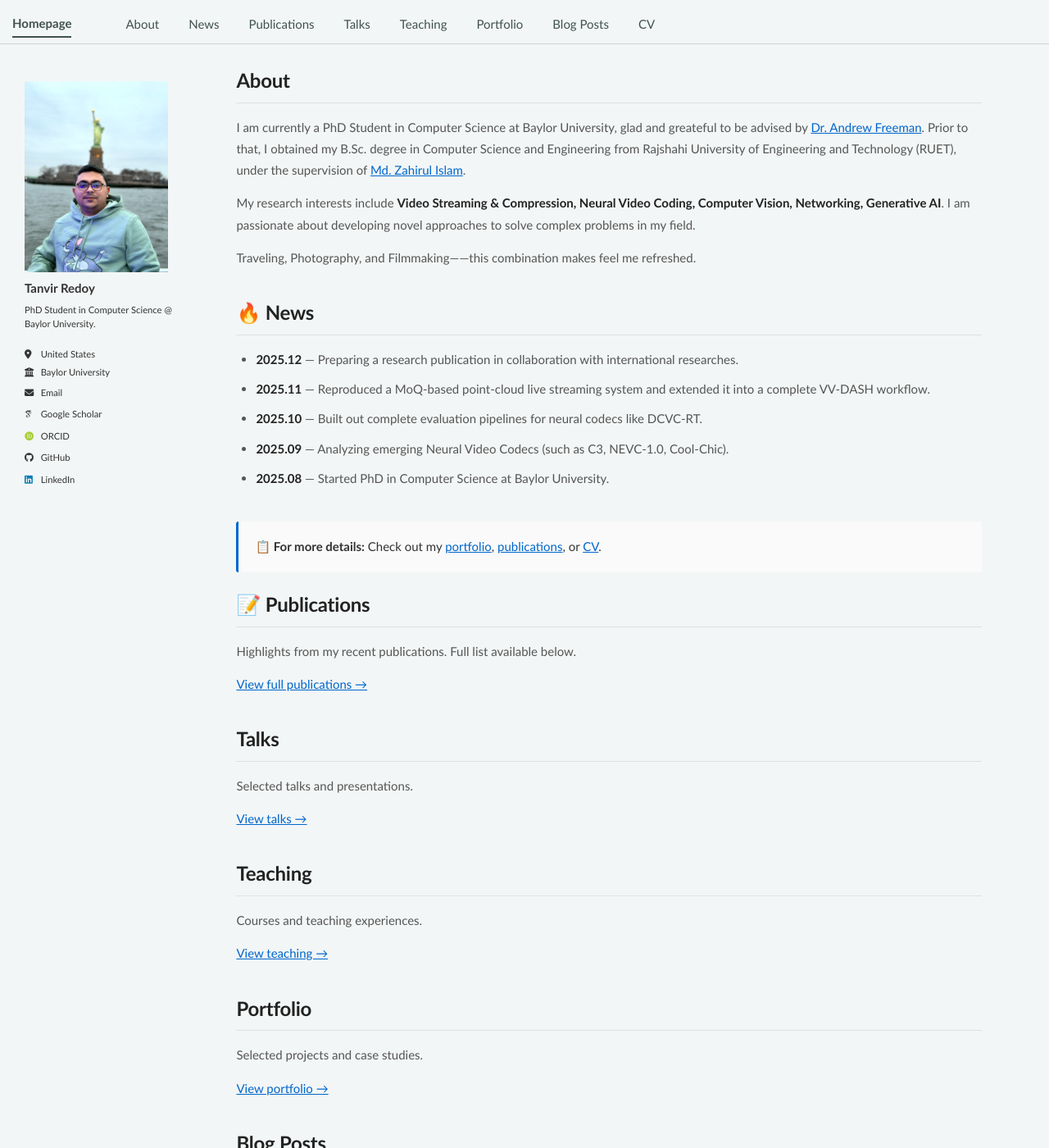
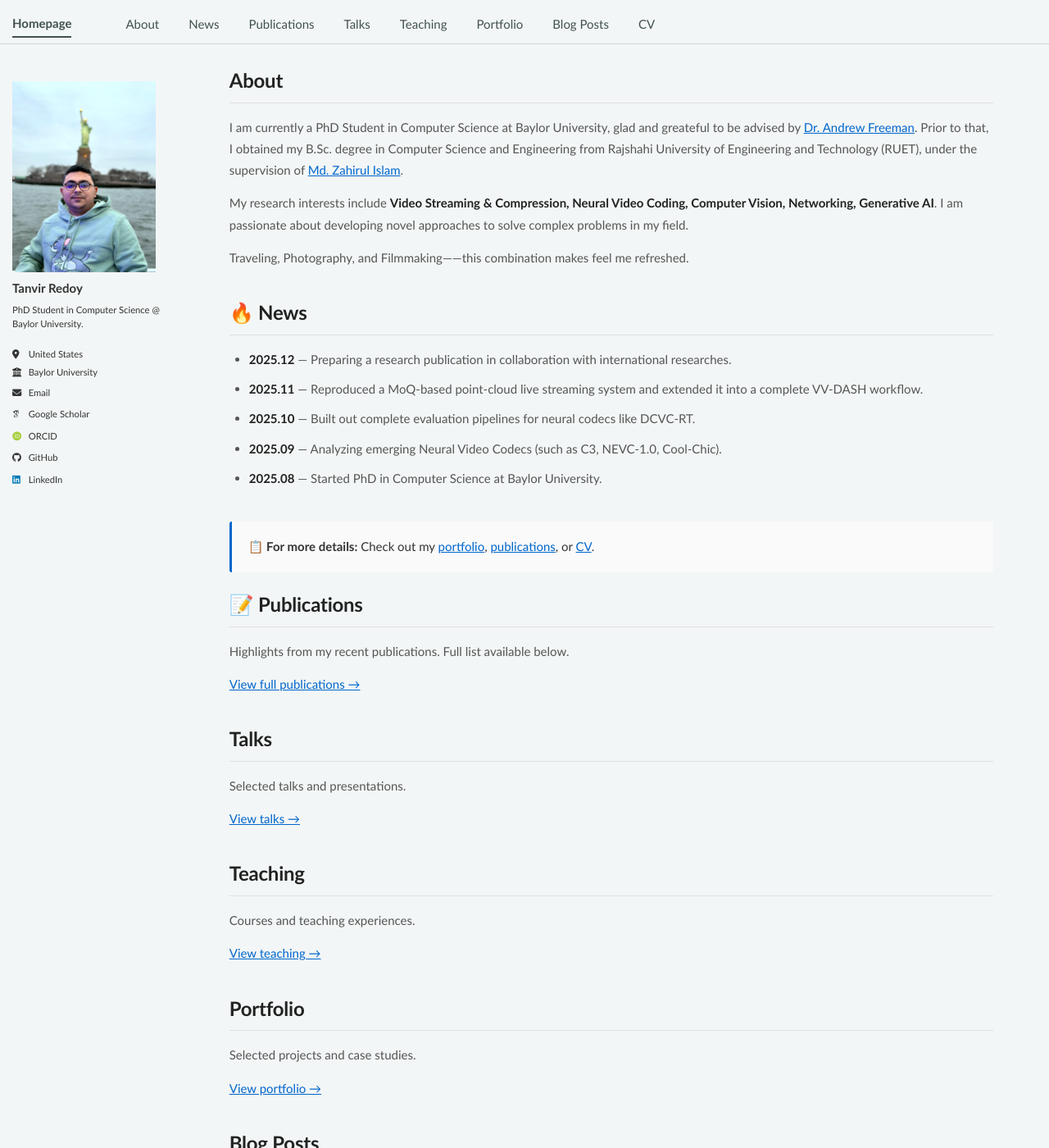
Before and after one commit to tanvir-redoy/tanvir-redoy.github.io, a Jekyll site: the page built from _pages/about.md, in a window 1280 px wide and 1400 px high. Shown: the whole window at 82% size. Built offline with Jekyll 4.4.1, drawn with Linux system fonts in a browser that asks for light colours; some web fonts are replaced; a script bundle is joined from its source files by our own code; library files that are not in the unit come from our copies.

Commit message:
changes: about.md and _themes.scss

```diff
--- a/_pages/about.md
+++ b/_pages/about.md
@@ -24,11 +24,11 @@
   /* float: none !important; */
 }
 
-#main {
+/* #main {
   max-width: 100% !important;
   padding-left: 2em;
   padding-right: 2em;
-}
+} */
 
 /* Hide the page title/heading */
 .page__title {
--- a/_sass/_themes.scss
+++ b/_sass/_themes.scss
@@ -64,7 +64,7 @@
 $right-sidebar-width-wide   : auto;
 
 $susy: (
-    columns: 12,
+    columns: 10,
     column-width: 120px,
     gutters: 1/4,
     math: fluid,
```
